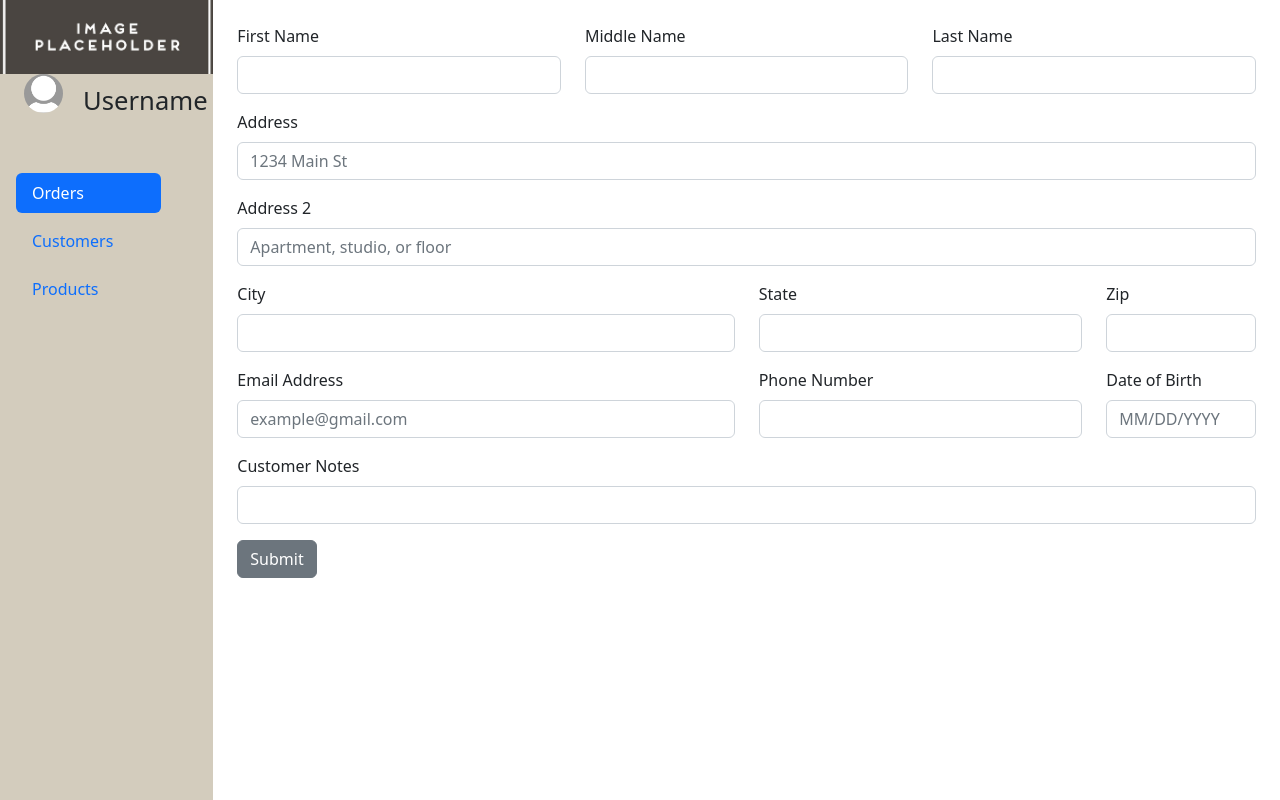
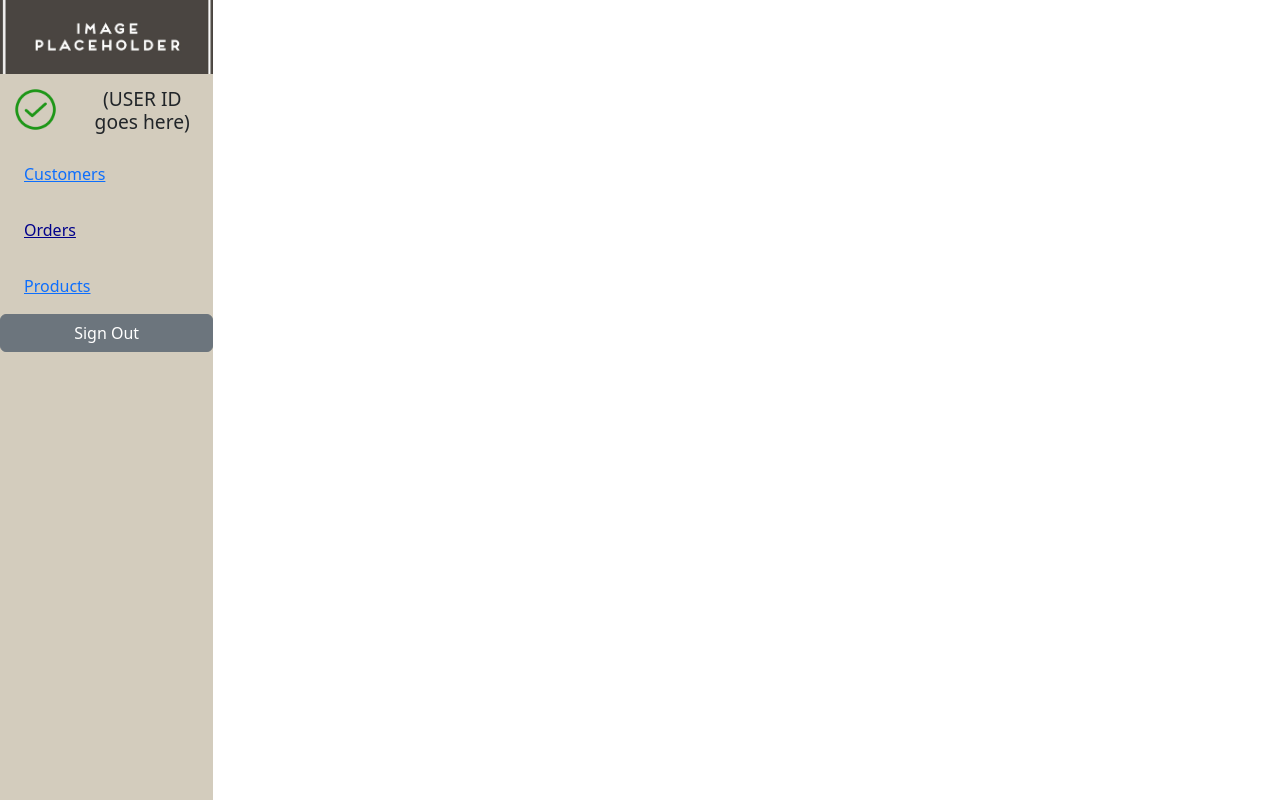
Before and after one commit to EICPCohort6/capstone-order-tracking, a React (Create React App) app in the folder FrontEnd/front-end/: page / in a window 1280 px wide. Built offline with nearby package versions, Linux system fonts and the light colour scheme.

Commit message:
Latest changes to Navbar

```diff
--- a/FrontEnd/front-end/src/App.css
+++ b/FrontEnd/front-end/src/App.css
@@ -42,15 +42,33 @@
 }
 
 .User-image {
-  border-radius: 50%;
-  width: auto;
-  height: auto;
-  max-width: 100%;
-  max-height: 100%;
+  width: 3.5vw;
+  height: 3.5vw;
+  margin-left: 1vw;
+  margin-top: 1vw;
+  margin-right: 1vw;
+  margin-bottom: 1vw;
   object-fit: contain;
+  float: left;
 }
+ .User-nametitle {
+  font-size: 1.5vw;
+  margin-left: 1vw;
+  margin-top: 1vw;
+  margin-right: 1vw;
+  margin-bottom: 1vw;
+  text-align: center;
+
+ }
+
  .User-name {
-  font-size: 2vw;
+  font-size: 16px;
+  font-size: 1vw;
+  text-align: center;
+  border-left: 1vw;
+  border-right: 1vw;
+  padding-left: 1vw;
+  padding-right: 1vw;
  }
 
  .Color-nav {
@@ -59,4 +77,5 @@
   max-width: 100%;
   max-height: 100%;
   object-fit: contain;
+  color:darkblue ;
  }
--- a/FrontEnd/front-end/src/App.js
+++ b/FrontEnd/front-end/src/App.js
@@ -1,10 +1,24 @@
 import "./App.css";
+import React from "react";
 import MainPage from "./pages/mainPage";
+import { BrowserRouter, Route, Routes } from "react-router-dom";
+import CustomerPage from "./pages/customersPage";
+import OrderPage from "./pages/ordersPage";
+import NoPage from "./pages/noPage";
+import ProductPage from "./pages/productsPage";
 
 function App() {
   return (
-      <MainPage />
-
+    <BrowserRouter>
+      <Routes>
+        <Route path="/" element={<MainPage />}>
+          <Route index element={<CustomerPage />} />
+          <Route path="order" element={<OrderPage />} />
+          <Route path="products" element={<ProductPage />} />
+          <Route path="*" element={<NoPage />} />
+        </Route>
+      </Routes>
+    </BrowserRouter>
   );
 }
 
--- a/FrontEnd/front-end/src/components/navigation.js
+++ b/FrontEnd/front-end/src/components/navigation.js
@@ -1,41 +1,57 @@
-import React from "react";
-import { Row, Container, Col, Nav, NavItem, NavLink } from "reactstrap";
+import React, { useState } from "react";
+import { Button, Row, Container, Col, Nav, NavItem, NavLink } from "reactstrap";
+import { Link } from "react-router-dom";
 
 const NavigationBar = () => {
+  const [active, setActive] = useState("");
   return (
     <>
-      <Container className="p-0">
-        <Row xs="1" noGutters>
-          <img src="/assets/placeholder_template.jpg" />
-        </Row>
-        <Row className="px-4">
-          <Col xs="4" noGutters>
-            <img
-              src="/assets/default-profile.jpg"
-              width="100%"
-              height="100%"
-              className="User-image"
-            />
+      <Container className="row g-0">
+        <img style={{ width: "100%" }} src="/assets/placeholder_template.jpg" />
+        <Row className="g-0">
+          <Col xs="4">
+            <img className="User-image" src="/assets/checkbox.png" />
           </Col>
-          <Col xs="8" className="User-name p-2">
-            <p>Username</p>
+          <Col xs="8" className="d-flex align-items-center">
+            <h2 className="User-nametitle">(USER ID goes here)</h2>
           </Col>
-        </Row>
-        <Row className="p-4 Color-nav">
-          <Nav pills vertical>
-            <NavItem className="p-1">
-              <NavLink active href="#">
-                Orders
+          <Nav justify pills vertical>
+            <NavItem className="p-2">
+              <NavLink
+                active={active === "Customers"}
+                className="nav-link"
+                to="/"
+              >
+                <Link onClick={() => setActive("Customers")} to={"/"}>
+                  Customers
+                </Link>
               </NavLink>
             </NavItem>
-            <NavItem className="p-1">
-              <NavLink href="#">Customers</NavLink>
+            <NavItem className="p-2">
+              <NavLink active={active === "Orders"} className="nav-link" to="/">
+                <Link
+                  onClick={() => setActive("Orders")}
+                  to={"order"}
+                  className="Color-nav"
+                >
+                  Orders
+                </Link>
+              </NavLink>
             </NavItem>
-            <NavItem className="p-1">
-              <NavLink href="#">Products</NavLink>
+            <NavItem className="p-2">
+              <NavLink
+                active={active === "Products"}
+                className="nav-link"
+                to="/"
+              >
+                <Link onClick={() => setActive("Products")} to={"products"}>
+                  Products
+                </Link>
+              </NavLink>
             </NavItem>
           </Nav>
         </Row>
+        <Button variant="danger">Sign Out</Button>{" "}
       </Container>
     </>
   );
--- a/FrontEnd/front-end/src/pages/mainPage.js
+++ b/FrontEnd/front-end/src/pages/mainPage.js
@@ -1,19 +1,18 @@
 import React from "react";
+import { Outlet } from "react-router-dom";
 import { Row, Container, Col } from "reactstrap";
+import NavigationBar from "../components/navigation";
 import CustomerForm from "../components/create-customer";
-import NavigationBar from "../components/navigation";
 
 const MainPage = () => {
   return (
     <>
-      <Container fluid className="p-0">
-        <Row h noGutters>
+      <Container fluid className="row g-0">
+        <Row className="row g-0">
           <Col xs="2" className="Navbar-background" style={{ height: "100vh" }}>
             <NavigationBar />
           </Col>
-          <Col xs="10" style={{ height: "100vh" }} className="p-4">
-            <CustomerForm />
-          </Col>
+          <Col xs="10" md="8" className="p-3"></Col>
         </Row>
       </Container>
     </>
--- /dev/null
+++ b/FrontEnd/front-end/src/pages/noPage.js
@@ -0,0 +1,6 @@
+import React from "react";
+const NoPage = () => {
+  return <h1>404 URL not found</h1>;
+};
+
+export default NoPage;
```
Also changed, not shown: FrontEnd/front-end/public/assets/checkbox.png (added).
